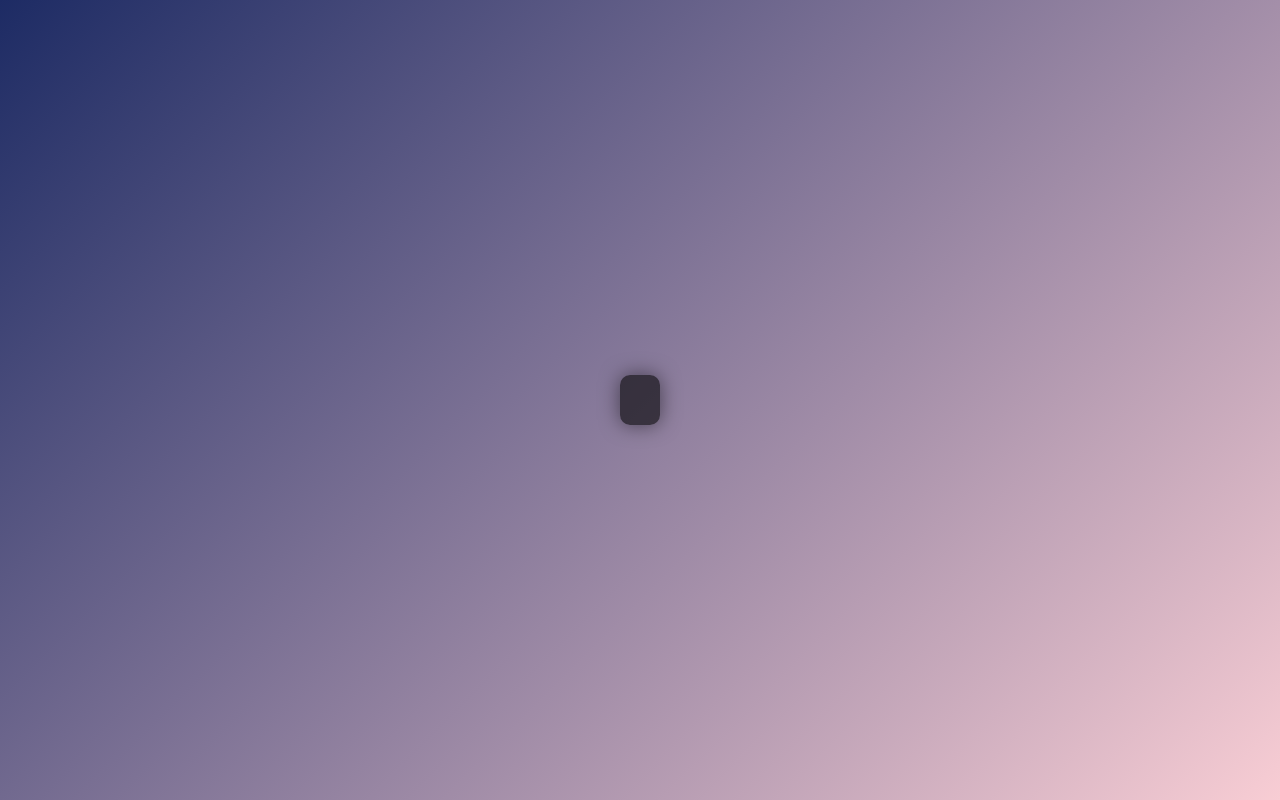
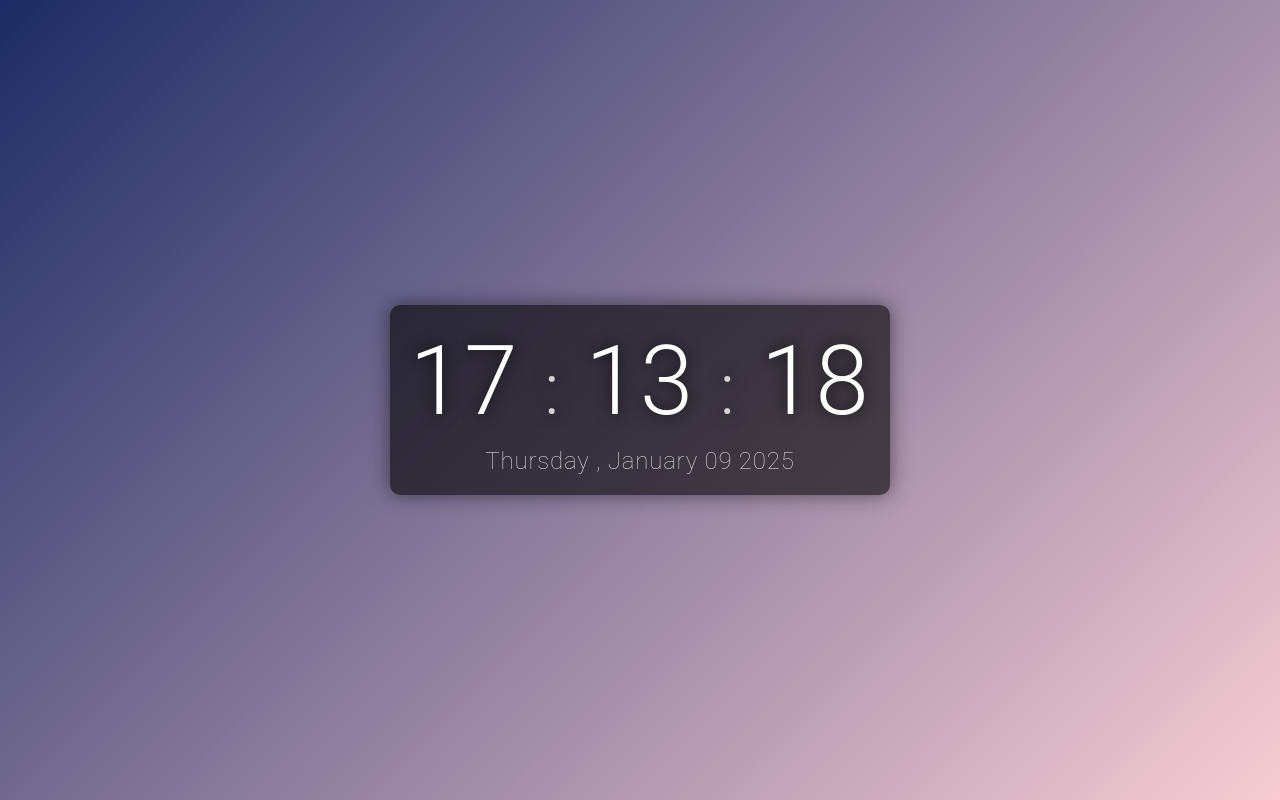
Before and after one commit to alexandrerogeriosn93/project-html-css-js-digital-clock, a plain HTML site: page index.html in a window 1280 px wide. Drawn offline with Linux system fonts and the light colour scheme.

Commit message:
feat: add function to update clock

```diff
--- a/assets/css/styles.css
+++ b/assets/css/styles.css
@@ -26,13 +26,17 @@ body {
   margin-bottom: 10px;
 }
 
-.separator,
+.separator {
+  font-size: 4.5rem;
+  color: #d3d3d3;
+  letter-spacing: 0.05rem;
+  justify-content: center;
+  align-items: center;
+}
+
 #date {
   font-size: 1.5rem;
   color: #d3d3d3;
   letter-spacing: 0.05rem;
-}
-
-#date {
   font-weight: 200;
 }
--- a/assets/js/scripts.js
+++ b/assets/js/scripts.js
@@ -1 +1,47 @@
-console.log("Teste");
+function updateClock() {
+  const now = new Date();
+  const hours = now.getHours().toString().padStart(2, "0");
+  const minutes = now.getMinutes().toString().padStart(2, "0");
+  const seconds = now.getSeconds().toString().padStart(2, "0");
+  const days = [
+    "Sunday",
+    "Monday",
+    "Tuesday",
+    "Wednesday",
+    "Thursday",
+    "Friday",
+    "Saturday",
+  ];
+  const months = [
+    "January",
+    "February",
+    "March",
+    "April",
+    "May",
+    "June",
+    "July",
+    "August",
+    "September",
+    "October",
+    "November",
+    "December",
+  ];
+  const dayName = days[now.getDay()];
+  const monthName = months[now.getMonth()];
+  const day = now.getDate().toString().padStart(2, "0");
+  const year = now.getFullYear();
+
+  document.getElementById("hours").textContent = hours;
+  document.getElementById("minutes").textContent = minutes;
+  document.getElementById("seconds").textContent = seconds;
+  document.getElementById(
+    "date"
+  ).textContent = `${dayName} , ${monthName} ${day} ${year}`;
+
+  document.querySelectorAll(".separator").forEach(function (element) {
+    element.innerHTML = ":";
+  });
+}
+
+setInterval(updateClock, 1000);
+updateClock();
--- a/index.html
+++ b/index.html
@@ -15,7 +15,6 @@
         <span id="minutes"></span>
         <span class="separator"></span>
         <span id="seconds"></span>
-        <span class="separator"></span>
       </div>
       <div id="date"></div>
     </div>
```
